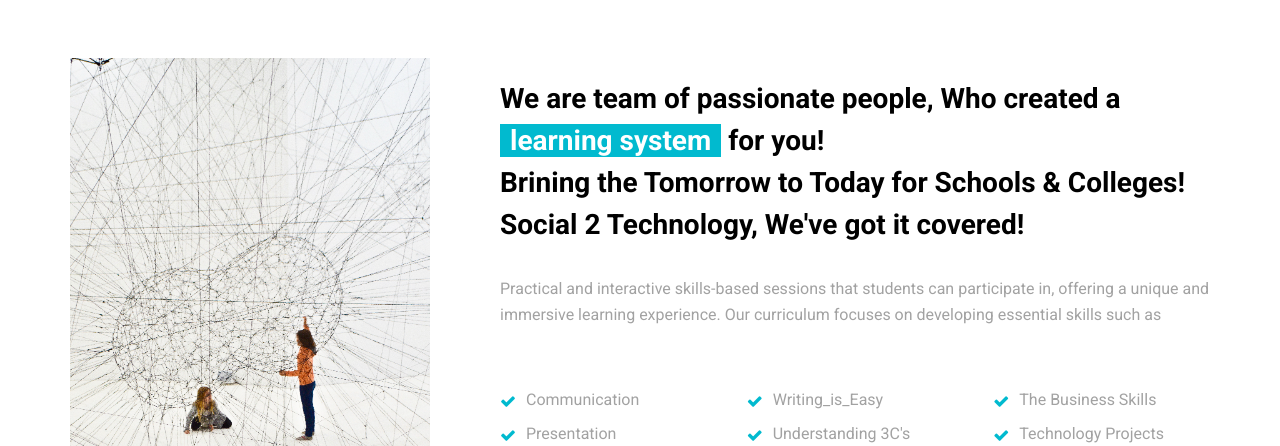
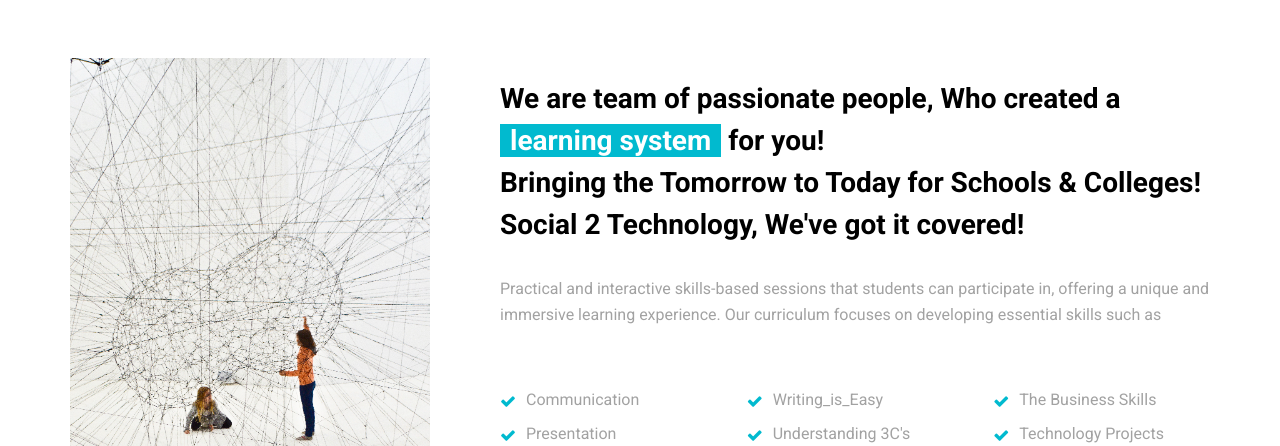
Before and after one commit to QualiEdz/QualiEdz, a plain HTML site: page index.html in a window 1280 px wide. Shown: the part 822-1268 px from the top of the page. Drawn offline with Linux system fonts and the light colour scheme; a web font is replaced by a local one.

Commit message:
Update index.html

```diff
--- a/index.html
+++ b/index.html
@@ -195,7 +195,7 @@
                     <div class="col-md-8">
                         <div class="custom-module p40l">
                             <h2>We are team of passionate people, Who created a <mark>learning system</mark> for you!<br>
-                            Brining the Tomorrow to Today for Schools & Colleges!<br>
+                            Bringing the Tomorrow to Today for Schools & Colleges!<br>
                             Social 2 Technology, We've got it covered!</h2>
 
                             <p>Practical and interactive skills-based sessions that students can participate in, offering a unique
```
